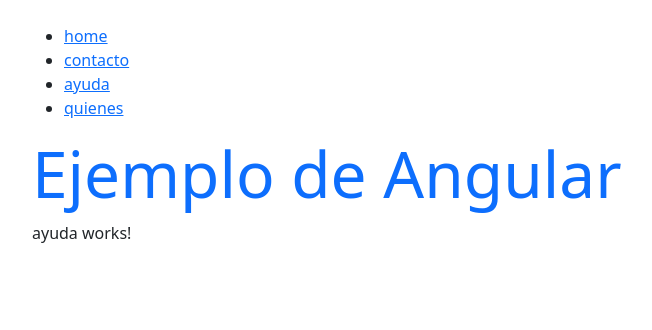
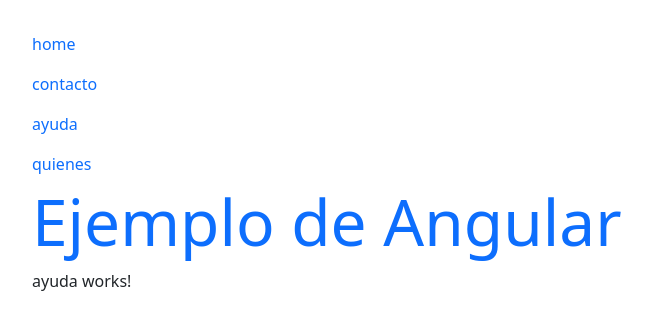
Before and after one commit to JuanPabloArriagada/fundamentos_angularS2, an Angular app: page /ayuda in a window 1280 px wide. Shown: the top 330 px of the page, without its empty margins (50-702 px from the left). Built offline with nearby package versions, Linux system fonts and the light colour scheme.

Commit message:
cambio de estilo del Navbar

```diff
--- a/src/app/components/menu/menu.component.html
+++ b/src/app/components/menu/menu.component.html
@@ -1,5 +1,5 @@
-<ul>
-    <li *ngFor="let ruta of rutas">
-        <a href="" [routerLink]="ruta.destino">{{ruta.nombre}}</a>
+<ul class="navbar-nav">
+    <li class="nav-item" *ngFor="let ruta of rutas">
+        <a class="nav-link" href="" [routerLink]="ruta.destino">{{ruta.nombre}}</a>
     </li>
 </ul>
```
